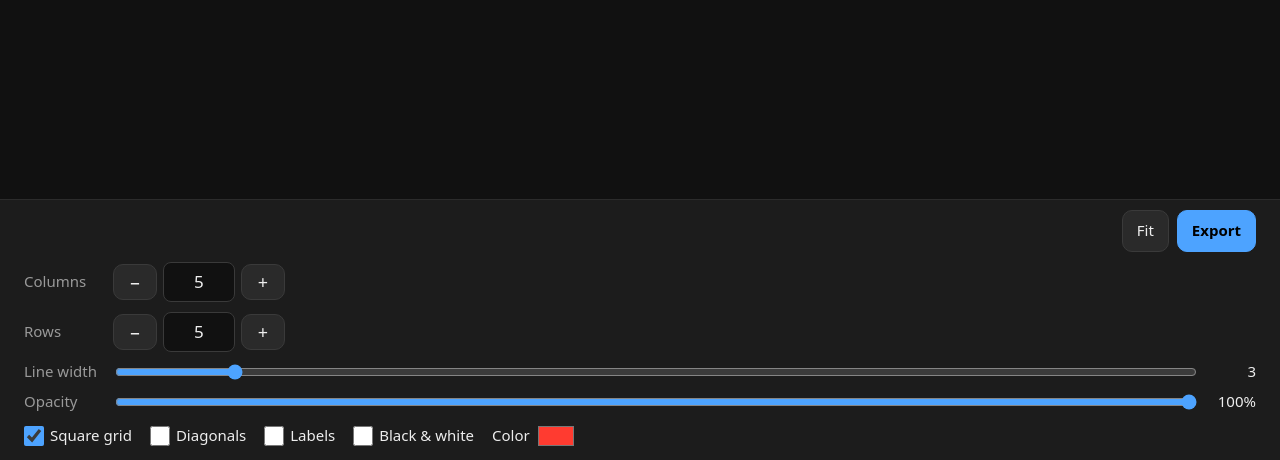
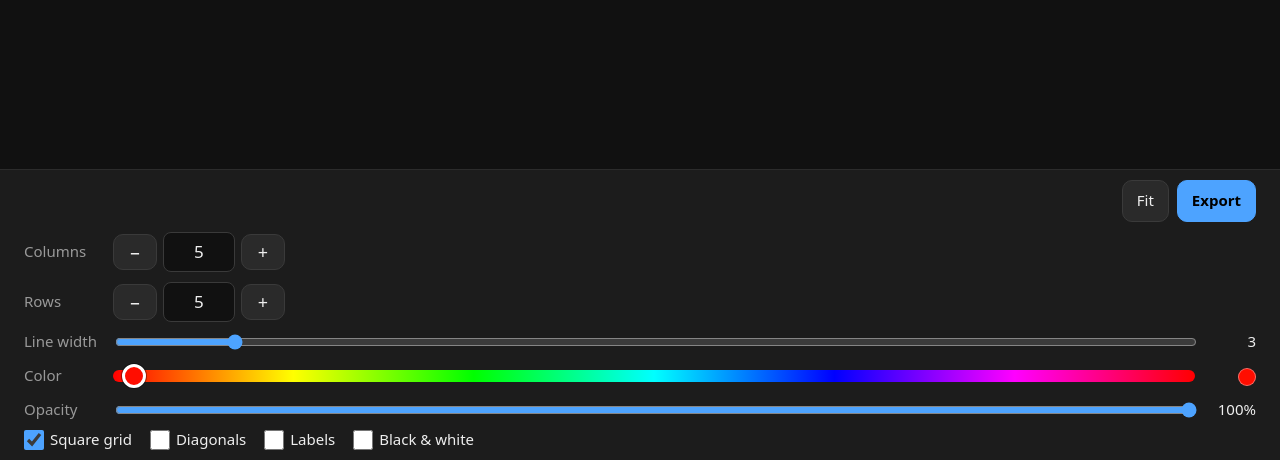
Before and after one commit to IvanBongiorni/good-grid, a plain HTML site: page index.html in a window 1280 px wide. Shown: the part 340-800 px from the top of the page. Drawn offline with Linux system fonts and the light colour scheme.

Commit message:
Color: hue slider between Line width and Opacity
Co-Authored-By: Claude Opus 5.5 <noreply@anthropic.com>
Claude-Session: https://claude.ai/code/session_013Pzu92EQVacxthHSN43viX

```diff
--- a/index.html
+++ b/index.html
@@ -43,7 +43,16 @@
   .num input:focus { outline:2px solid var(--accent); border-color:transparent; }
   .num .hint { color:var(--muted); font-size:13px; margin-left:4px; }
   input[type=range] { width:100%; accent-color:var(--accent); }
-  input[type=color] { width:40px; height:28px; border:none; background:none; padding:0; }
+  input.hue { -webkit-appearance:none; appearance:none; height:28px; background:transparent; margin:0; }
+  input.hue::-webkit-slider-runnable-track { height:12px; border-radius:6px;
+    background:linear-gradient(to right,#f00,#ff0,#0f0,#0ff,#00f,#f0f,#f00); }
+  input.hue::-moz-range-track { height:12px; border-radius:6px;
+    background:linear-gradient(to right,#f00,#ff0,#0f0,#0ff,#00f,#f0f,#f00); }
+  input.hue::-webkit-slider-thumb { -webkit-appearance:none; width:24px; height:24px; margin-top:-6px;
+    border-radius:50%; background:var(--hue,#f00); border:3px solid #fff; box-shadow:0 0 0 1px #0006; }
+  input.hue::-moz-range-thumb { width:18px; height:18px; border-radius:50%; background:var(--hue,#f00);
+    border:3px solid #fff; box-shadow:0 0 0 1px #0006; }
+  #hueO span { display:inline-block; width:18px; height:18px; border-radius:50%; vertical-align:middle; border:1px solid #fff6; }
   input[type=checkbox] { width:20px; height:20px; accent-color:var(--accent); margin:0; }
   input[type=file] { display:none; }
   @media (min-width:700px) { #panel { padding-left:24px; padding-right:24px; } #opts { gap:10px 16px; } }
@@ -72,13 +81,13 @@
     <label for="rows">Rows</label>
     <div class="num"><button data-for="rows" data-d="-1" aria-label="Fewer rows">−</button><input id="rows" type="text" inputmode="numeric" autocomplete="off" value="5"><button data-for="rows" data-d="1" aria-label="More rows">+</button><span class="hint" id="rowsH"></span></div>
     <label for="width">Line width</label><input id="width" type="range" min="1" max="20" value="3"><output id="widthO"></output>
+    <label for="hue">Color</label><input id="hue" class="hue" type="range" min="0" max="359" value="3"><output id="hueO"><span></span></output>
     <label for="alpha">Opacity</label><input id="alpha" type="range" min="10" max="100" value="100"><output id="alphaO"></output>
     <div class="full">
       <label><input id="square" type="checkbox" checked> Square grid</label>
       <label><input id="diag" type="checkbox"> Diagonals</label>
       <label><input id="labels" type="checkbox"> Labels</label>
       <label><input id="gray" type="checkbox"> Black &amp; white</label>
-      <label>Color <input id="color" type="color" value="#ff3b30"></label>
     </div>
   </div>
 </div>
@@ -90,7 +99,7 @@
   const $ = id => document.getElementById(id);
   const view = $('view'), ctx = view.getContext('2d');
   const stage = $('stage');
-  const ui = ['square','width','alpha','color','diag','labels','gray'];
+  const ui = ['square','width','alpha','hue','diag','labels','gray'];
   const KEY = 'goodgrid.settings.v4';
   const MAXN = 100;
 
@@ -109,7 +118,7 @@
       rows: counts.rows,
       width: +$('width').value,
       alpha: +$('alpha').value / 100,
-      color: $('color').value,
+      color: `hsl(${+$('hue').value},100%,50%)`,
       diag: $('diag').checked,
       labels: $('labels').checked,
       gray: $('gray').checked,
@@ -162,6 +171,8 @@
     }
     $('widthO').textContent = s.width;
     $('alphaO').textContent = Math.round(s.alpha * 100) + '%';
+    $('hue').style.setProperty('--hue', s.color);
+    $('hueO').firstChild.style.background = s.color;
   }
 
   // ---------- drawing ----------
```
